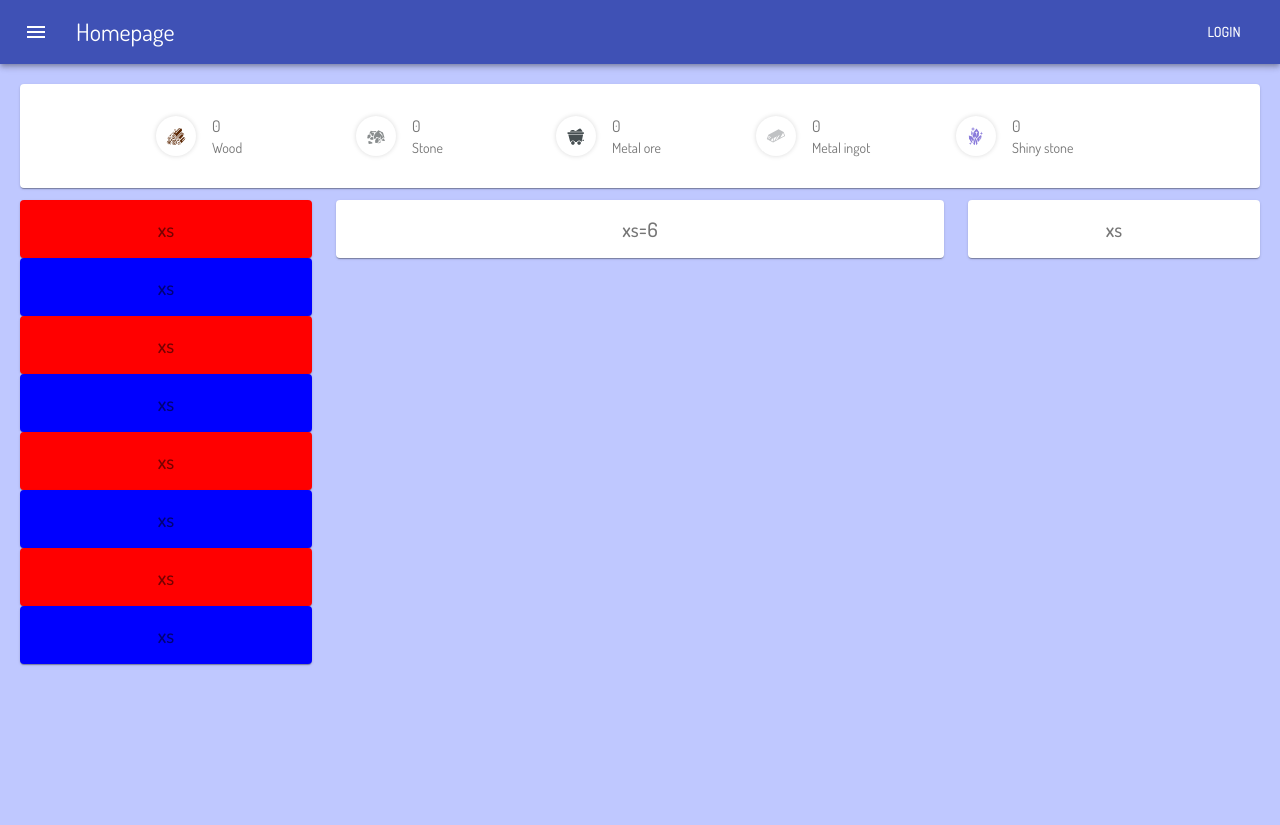
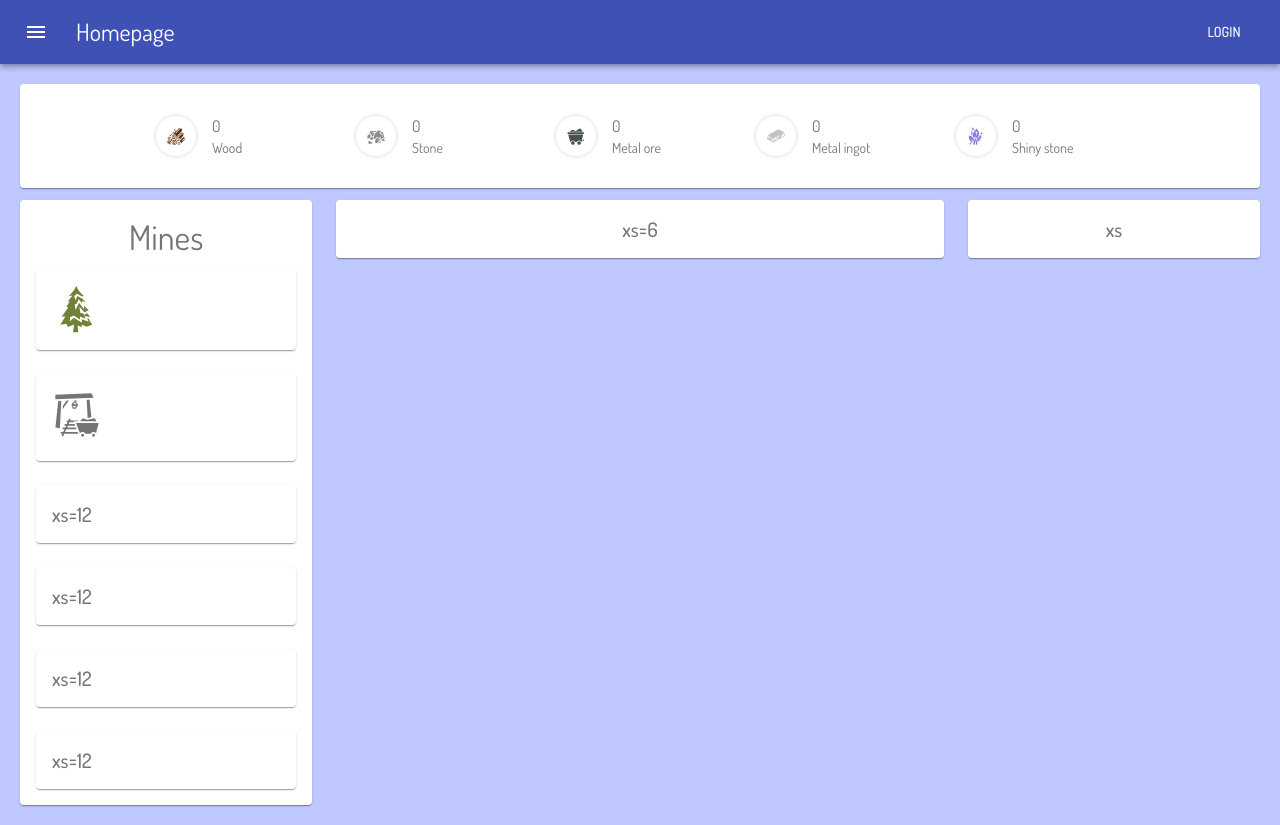
Before and after one commit to patrikliska/reclicker-old, a React (Create React App) app: page / in a window 1280 px wide. Before the commit the page ends 800 px from the top, so only its background shows below. Built offline with nearby package versions, Linux system fonts and the light colour scheme.

Commit message:
implemented LeftActionPanel

```diff
--- a/src/components/LeftActionPanel/index.js
+++ b/src/components/LeftActionPanel/index.js
@@ -1,52 +1,84 @@
 import React from 'react';
 
+import IconButton from '@material-ui/core/IconButton';
+
+import Grid from '@material-ui/core/Grid';
 import Paper from '@material-ui/core/Paper';
+import Typography from '@material-ui/core/Typography';
 
 import { makeStyles } from '@material-ui/core/styles';
 
-import { GiForest, GiGoldMine } from 'react-icons/gi';
+import { GiPineTree, GiGoldMine } from 'react-icons/gi';
+
+const iconSize = 50;
 
 const useStyles = makeStyles((theme) => ({
-  root: {
-    flexGrow: 1,
-  },
   paper: {
     padding: theme.spacing(2),
-    textAlign: 'center',
+    textAlign: 'left',
     color: theme.palette.text.secondary,
+  },
+  miningIconContainer: {
+    padding: 0,
+    '&:hover': {
+      backgroundColor: 'transparent',
+    },
+  },
+  miningIcon: {
+    transition: 'all .1s ease-in-out',
+    '&:active': {
+      transform: 'scale(1.2)',
+    },
   },
 }));
 
-const LeftActionPanel = () => {
+const LeftActionPanel = ({ onTreeClick }) => {
   const classes = useStyles();
 
   return (
-    <>
-      <Paper className={classes.paper} style={{ backgroundColor: 'red' }}>
-        xs
-      </Paper>
-      <Paper className={classes.paper} style={{ backgroundColor: 'blue' }}>
-        xs
-      </Paper>
-      <Paper className={classes.paper} style={{ backgroundColor: 'red' }}>
-        xs
-      </Paper>
-      <Paper className={classes.paper} style={{ backgroundColor: 'blue' }}>
-        xs
-      </Paper>
-      <Paper className={classes.paper} style={{ backgroundColor: 'red' }}>
-        xs
-      </Paper>
-      <Paper className={classes.paper} style={{ backgroundColor: 'blue' }}>
-        xs
-      </Paper>
-      <Paper className={classes.paper} style={{ backgroundColor: 'red' }}>
-        xs
-      </Paper>
-      <Paper className={classes.paper} style={{ backgroundColor: 'blue' }}>
-        xs
-      </Paper>
-    </>
+    <Paper className={classes.paper}>
+      <Typography
+        variant='h4'
+        style={{ textAlign: 'center', marginBottom: 10 }}
+      >
+        Mines
+      </Typography>
+      <Grid container spacing={3}>
+        <Grid item xs={12}>
+          <Paper className={classes.paper}>
+            <IconButton
+              className={classes.miningIconContainer}
+              onClick={() => onTreeClick()}
+              disableFocusRipple
+              disableRipple
+            >
+              <GiPineTree
+                size={iconSize}
+                color='#708238'
+                className={classes.miningIcon}
+              />
+            </IconButton>
+          </Paper>
+        </Grid>
+        <Grid item xs={12}>
+          <Paper className={classes.paper}>
+            <GiGoldMine size={iconSize} />
+          </Paper>
+        </Grid>
+        <Grid item xs={12}>
+          <Paper className={classes.paper}>xs=12</Paper>
+        </Grid>
+        <Grid item xs={12}>
+          <Paper className={classes.paper}>xs=12</Paper>
+        </Grid>
+        <Grid item xs={12}>
+          <Paper className={classes.paper}>xs=12</Paper>
+        </Grid>
+        <Grid item xs={12}>
+          <Paper className={classes.paper}>xs=12</Paper>
+        </Grid>
+      </Grid>
+    </Paper>
   );
 };
 
--- a/src/components/ResourcesBar/index.js
+++ b/src/components/ResourcesBar/index.js
@@ -23,14 +23,54 @@ const useStyles = makeStyles((theme) => ({
 const ResourcesBar = ({ resources }) => {
   const classes = useStyles();
 
-  return resources.map((resource) => (
+  const addSuffixToNumber = (value) => {
+    let newValue = value
+      .toFixed(2)
+      .replace(/\.?0+$/, '')
+      .toString()
+      .replace(/\B(?=(\d{3})+(?!\d))/g, ' ');
+
+    if (value >= 1000000) {
+      const suffixes = ['', 'k', 'M.', 'B.', 'T.'];
+      const suffixNum = Math.floor(('' + value).length / 3);
+
+      let shortValue = '';
+
+      for (let precision = 2; precision >= 1; precision--) {
+        shortValue = parseFloat(
+          (suffixNum !== 0
+            ? value / Math.pow(1000, suffixNum)
+            : value
+          ).toPrecision(precision)
+        );
+
+        const dotLessShortValue = (shortValue + '').replace(
+          /[^a-zA-Z 0-9]+/g,
+          ''
+        );
+
+        if (dotLessShortValue.length <= 2) break;
+      }
+
+      if (shortValue % 1 !== 0) shortValue = shortValue.toFixed(1);
+
+      newValue = `${shortValue} ${suffixes[suffixNum]}`;
+    }
+
+    return newValue;
+  };
+
+  return resources?.map((resource) => (
     <ListItem className={classes.resourcesContainer}>
       <ListItemAvatar>
         <Avatar className={classes.resourcesIconContainer}>
           {resource.icon || <GiBarrier color='#2C377C' />}
         </Avatar>
       </ListItemAvatar>
-      <ListItemText primary={resource.value} secondary={resource.name} />
+      <ListItemText
+        primary={addSuffixToNumber(resource.value)}
+        secondary={resource.name}
+      />
     </ListItem>
   ));
 };
--- a/src/pages/MainPage/index.js
+++ b/src/pages/MainPage/index.js
@@ -1,4 +1,4 @@
-import React, { useState } from 'react';
+import React, { useState, useEffect, useRef } from 'react';
 
 import Grid from '@material-ui/core/Grid';
 import Paper from '@material-ui/core/Paper';
@@ -6,8 +6,6 @@ import Paper from '@material-ui/core/Paper';
 import { makeStyles } from '@material-ui/core/styles';
 
 import {
-  GiForest,
-  GiGoldMine,
   GiMetalBar,
   GiMinerals,
   GiMineWagon,
@@ -29,31 +27,77 @@ const useStyles = makeStyles((theme) => ({
   },
 }));
 
+const useInterval = (callback, delay) => {
+  const savedCallback = useRef();
+
+  // Remember the latest callback.
+  useEffect(() => {
+    savedCallback.current = callback;
+  }, [callback]);
+
+  // Set up the interval.
+  useEffect(() => {
+    let id = setInterval(() => {
+      savedCallback.current();
+    }, delay);
+
+    return () => clearInterval(id);
+  }, [delay]);
+};
+
 const MainPage = () => {
-  const [resources, setResources] = useState([
-    { id: 0, name: 'Wood', value: 0, icon: <GiWoodPile color='#5d2906' /> },
-    { id: 1, name: 'Stone', value: 0, icon: <GiStonePile color='#888C8D' /> },
-    {
+  const classes = useStyles();
+
+  const [woodResources, setWoodResources] = useState({
+    id: 0,
+    name: 'Wood',
+    value: 0,
+    icon: <GiWoodPile color='#5d2906' />,
+  });
+
+  const [stoneResources, setStoneResources] = useState({
+    id: 1,
+    name: 'Stone',
+    value: 0,
+    icon: <GiStonePile color='#888C8D' />,
+  });
+
+  const [metalOreResources, setMetalOreResources] = useState({
     id: 2,
     name: 'Metal ore',
     value: 0,
     icon: <GiMineWagon color='#474f52' />,
-    },
-    {
+  });
+
+  const [metalIngotResources, setMetalIngotResources] = useState({
     id: 3,
     name: 'Metal ingot',
     value: 0,
     icon: <GiMetalBar color='#C0C2C4' />,
-    },
-    {
+  });
+
+  const [shinyStoneResources, setShinyStoneResources] = useState({
     id: 4,
     name: 'Shiny stone',
     value: 0,
     icon: <GiMinerals color='#8B7CDB' />,
-    },
-  ]);
+  });
 
-  const classes = useStyles();
+  const resources = [
+    woodResources,
+    stoneResources,
+    metalOreResources,
+    metalIngotResources,
+    shinyStoneResources,
+  ];
+
+  const onTreeClick = () => {
+    setWoodResources({ ...woodResources, value: woodResources.value + 0.1 });
+  };
+
+  // useInterval(() => {
+  //   setWoodResources({ ...woodResources, value: woodResources.value + 333 });
+  // }, 100);
 
   return (
     <div className={classes.root}>
@@ -66,7 +110,7 @@ const MainPage = () => {
       </Grid>
       <Grid container spacing={3}>
         <Grid item xs>
-          <LeftActionPanel />
+          <LeftActionPanel onTreeClick={onTreeClick} />
         </Grid>
         <Grid item xs={6}>
           <Paper className={classes.paper}>xs=6</Paper>
```
Also changed, not shown: 2 other files (tests, documents, lock files or other folders). Lines whose indentation alone changed are shown as unchanged.
